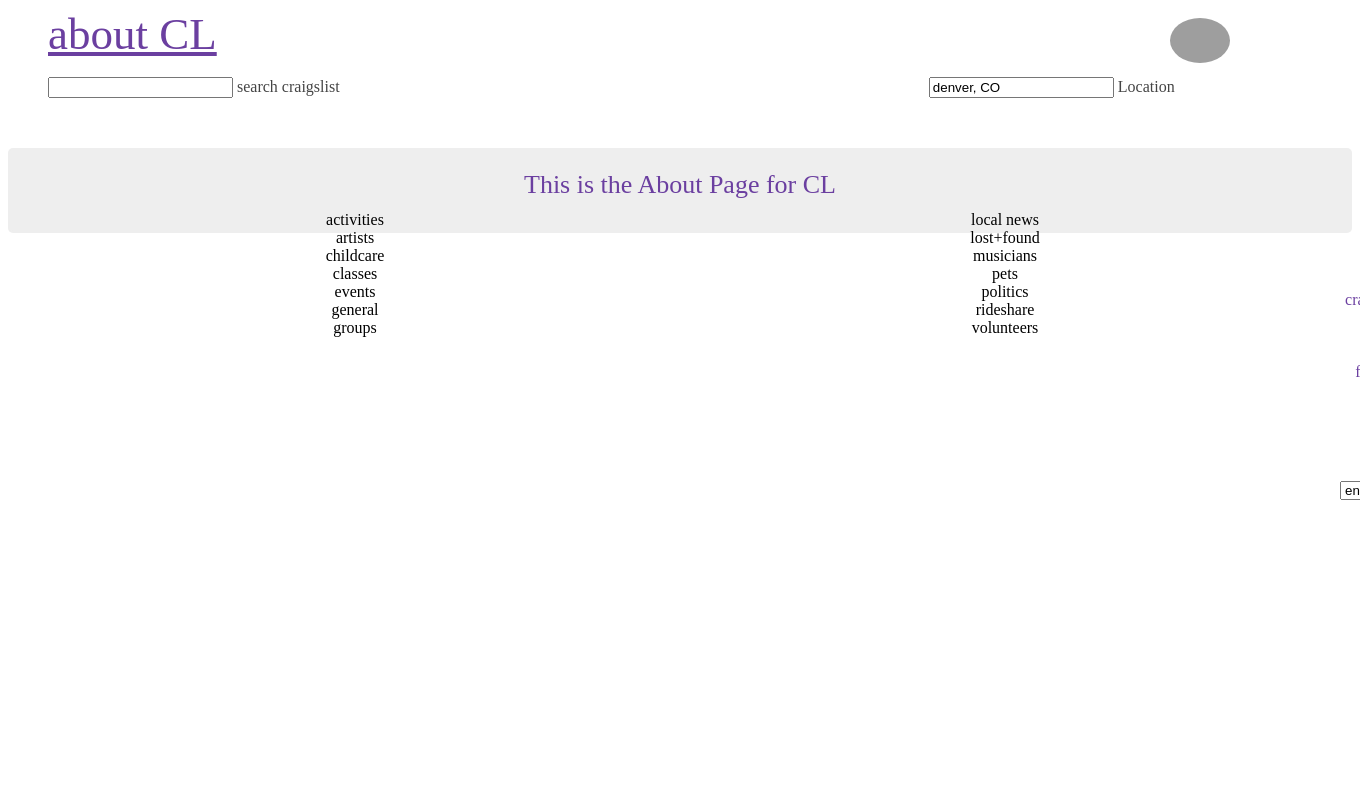
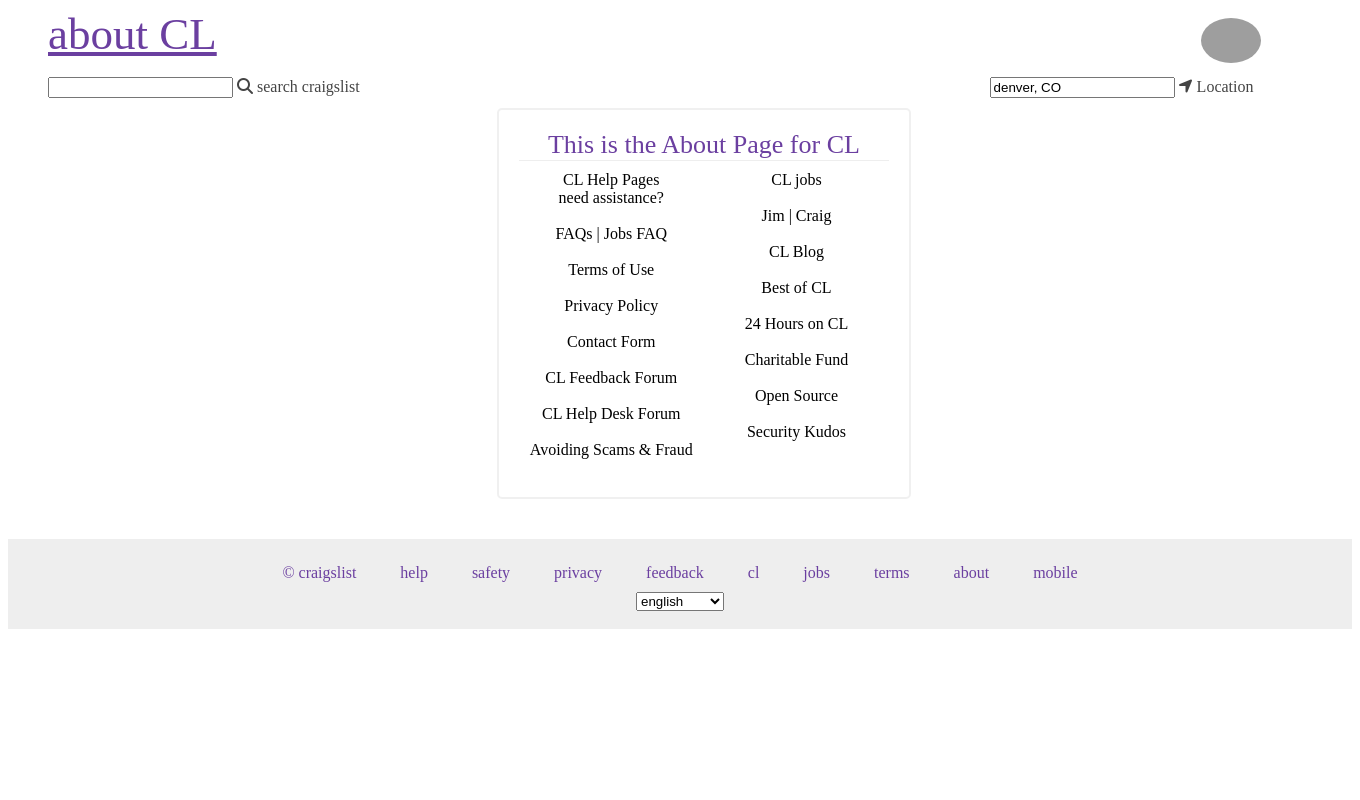
Before and after one commit to DerekDinh1/craigslist-redesign, a PHP site: page /pages/about.html in a window 1360 px wide; the page is wider, and only the part inside the window is pictured. Run offline with PHP 8.4, Linux system fonts and the light colour scheme; some libraries are stand-ins or nearby versions; grey boxes are pictures that could not be loaded.

Commit message:
fixed footer

```diff
--- a/index.html
+++ b/index.html
@@ -32,8 +32,8 @@
       <!--location section-->
       <div class="location-section">
         <div class="input-field">
-          <i class="material-icons prefix fas fa-map-marker-alt"></i>
           <input id="icon_prefix" type="text" value="denver, CO">
+          <i class="material-icons prefix fas fa-location-arrow"></i>
           <label for="icon_prefix">Location</label>
         </div>
       </div>
--- a/pages/about.html
+++ b/pages/about.html
@@ -32,34 +32,39 @@
       <!--location section-->
       <div class="location-section">
         <div class="input-field">
+          <input id="icon_prefix" type="text" value="denver, CO">
           <i class="material-icons prefix fas fa-location-arrow"></i>
-          <input id="icon_prefix" type="text" value="denver, CO">
           <label for="icon_prefix">Location</label>
         </div>
       </div>
+
+      <!--about section-->
+      <div class="box-page1 about-section1">
+        <p>This is the About Page for CL</p>
+        <ul class="float-list">
+          <!-- help page link -->
+          <li>CL Help Pages<br>need assistance?</li><br>
+          <li>FAQs | Jobs FAQ</li><br>
+          <li>Terms of Use</li><br>
+          <li>Privacy Policy</li><br>
+          <li>Contact Form</li><br>
+          <li>CL Feedback Forum</li><br>
+          <li>CL Help Desk Forum</li><br>
+          <li>Avoiding Scams & Fraud</li><br>
+        </ul>
+        <ul class="float-list">
+          <li>CL jobs</li><br>
+          <li>Jim | Craig</li><br>
+          <li>CL Blog</li><br>
+          <li>Best of CL</li><br>
+          <li>24 Hours on CL</li><br>
+          <li>Charitable Fund</li><br>
+          <li>Open Source</li><br>
+          <li>Security Kudos</li><br>
+        </ul>
+      </div>
     </div>
 
-    <div class="box-page about-section">
-      <p>This is the About Page for CL</p>
-      <ul class="float-list">
-        <li>activities</li>
-        <li>artists</li>
-        <li>childcare</li>
-        <li>classes</li>
-        <li>events</li>
-        <li>general</li>
-        <li>groups</li>
-      </ul>
-      <ul class="float-list">
-        <li>local news</li>
-        <li>lost+found</li>
-        <li>musicians</li>
-        <li>pets</li>
-        <li>politics</li>
-        <li>rideshare</li>
-        <li>volunteers</li>
-      </ul>
-    </div>
 
     <!--start of footer-->
     <div class="footer">
@@ -102,6 +107,7 @@
       </div>
     </div>
 
+    <script src="https://kit.fontawesome.com/b09745b277.js" crossorigin="anonymous"></script>
     <script src="scripts/index.js"></script>
   </body>
 </html>
--- a/pages/community.html
+++ b/pages/community.html
@@ -5,7 +5,6 @@
     <title>community</title>
 
     <link rel="stylesheet" href="../stylesheets/application.css" type="text/css">
-    <script src="../scripts/index.js"></script>
   </head>
 
   <body>
@@ -33,8 +32,8 @@
       <!--location section-->
       <div class="location-section">
         <div class="input-field">
+          <input id="icon_prefix" type="text" value="denver, CO">
           <i class="material-icons prefix fas fa-location-arrow"></i>
-          <input id="icon_prefix" type="text" value="denver, CO">
           <label for="icon_prefix">Location</label>
         </div>
       </div>
@@ -82,5 +81,8 @@
         </div>
       </div>
     </div>
+
+    <script src="https://kit.fontawesome.com/b09745b277.js" crossorigin="anonymous"></script>
+    <script src="../scripts/index.js"></script>
   </body>
 </html>
--- a/pages/contact.html
+++ b/pages/contact.html
@@ -33,8 +33,8 @@
       <!--location section-->
       <div class="location-section">
         <div class="input-field">
+          <input id="icon_prefix" type="text" value="denver, CO">
           <i class="material-icons prefix fas fa-location-arrow"></i>
-          <input id="icon_prefix" type="text" value="denver, CO">
           <label for="icon_prefix">Location</label>
         </div>
       </div>
--- a/pages/feedback.html
+++ b/pages/feedback.html
@@ -33,8 +33,8 @@
       <!--location section-->
       <div class="location-section">
         <div class="input-field">
+          <input id="icon_prefix" type="text" value="denver, CO">
           <i class="material-icons prefix fas fa-location-arrow"></i>
-          <input id="icon_prefix" type="text" value="denver, CO">
           <label for="icon_prefix">Location</label>
         </div>
       </div>
--- a/stylesheets/application.css
+++ b/stylesheets/application.css
@@ -1,15 +1,27 @@
+html {
+    position: relative;
+    min-height: 100%;
+}
+
 body {
     font-family: 'Times New Roman', sans-serif;
 }
 
 /*footer*/
 .footer {
+    background: #eeeeee;
+    bottom: 0;
     color: #6b3fa0;
     display: grid;
     grid-template-columns: [col] auto;
     grid-template-rows: [row] auto;
-    padding: 40px 0;
+    height: 40px;
+    left: 0;
+    overflow: hidden;
+    padding: 25px 0;
+    position: relative;
     text-align: center;
+    width: 100%;
 }
 
 .footer span {
@@ -340,3 +352,26 @@ p>a:hover:before {
     margin-left: 50px;
     margin-top: 10px;
 }
+
+/* about-section1 */
+.about-section1 {
+    color: black;
+    grid-column: col 3;
+    grid-row: row 3;
+    text-align: center;
+}
+
+.box-page1 {
+    border: 2px solid #eeeeeee0;
+    border-radius: 5px;
+    padding: 20px;
+    font-size: 16px;
+}
+
+.box-page1 p {
+    margin: 0;
+    margin-bottom: 10px;
+    color: #6b3fa0;
+    border-bottom: 1px solid #eeeeee;
+    font-size: 26px;
+}
--- a/stylesheets/contact.css
+++ b/stylesheets/contact.css
@@ -1,12 +1,10 @@
 * {
-	box-sizing: border-box;
 	list-style: none;
 	text-decoration: none;
 	margin: 0;
 }
 
 body {
-	background: #b7b7b7 none repeat scroll 0 0;
   font-family: 'Times New Roman',sans-serif;
 }
 
@@ -38,7 +36,6 @@ body {
 
 
 section {
-  background: #eeeeee;
   color: #000;
   padding: 30px 0;
 }
```
Also changed, not shown: pages/sales.html (+1 -6 lines). Lines whose indentation alone changed are shown as unchanged.
